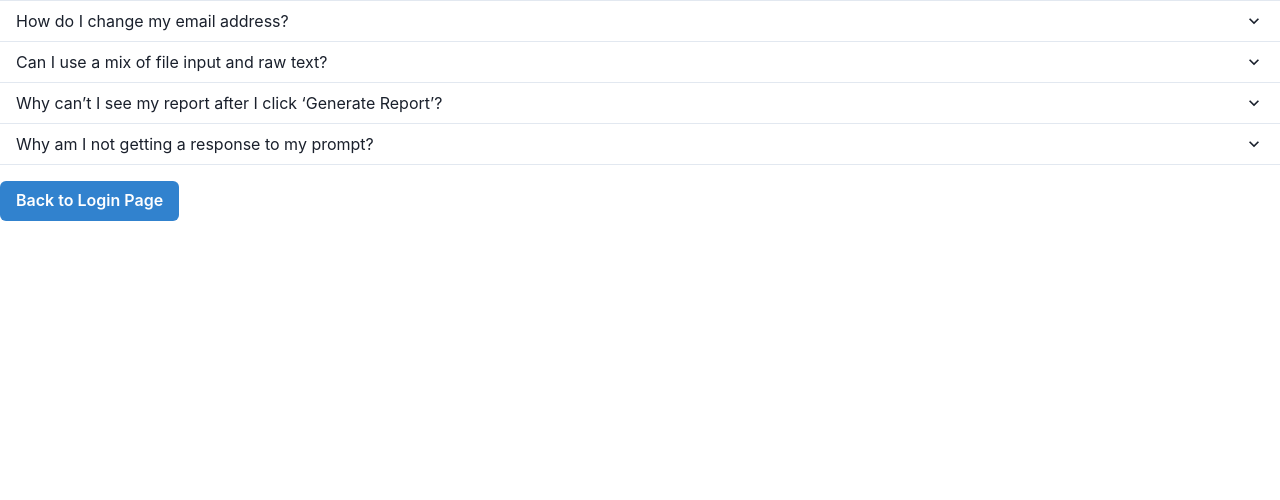
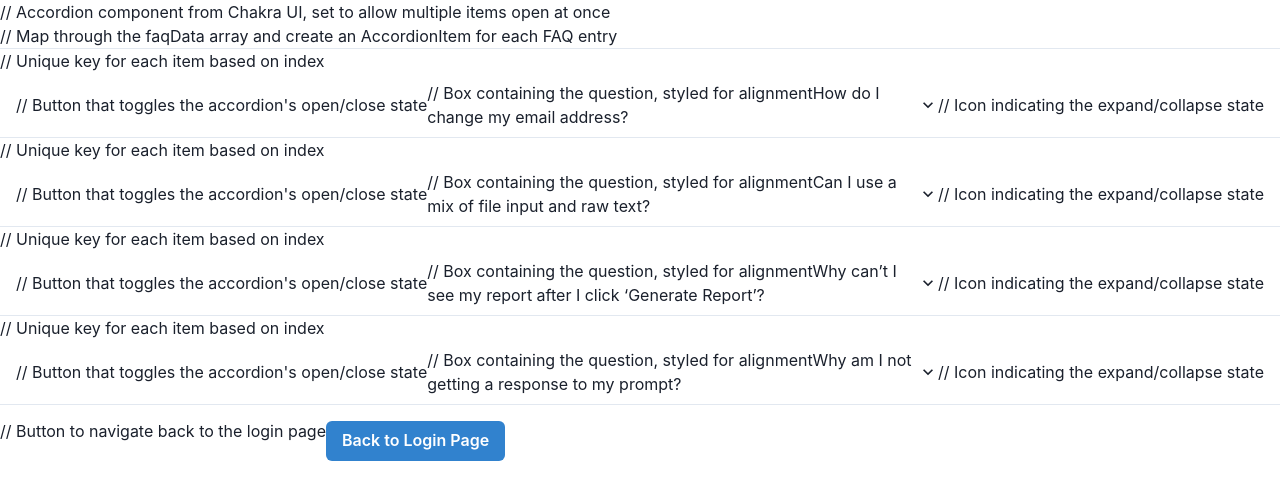
Before and after one commit to alejmedinajr/AI-Detector, a React (Create React App) app in the folder snitch-ai/: page /faq in a window 1280 px wide. Shown: the top 500 px of the page. Built offline with nearby package versions, Linux system fonts and the light colour scheme.

Commit message:
comments

```diff
--- a/snitch-ai/src/components/AboutPage.js
+++ b/snitch-ai/src/components/AboutPage.js
@@ -1,26 +1,35 @@
+// Importing necessary modules from 'react', 'chakra-ui/react', and 'react-router-dom'
 import React from 'react';
 import { Box, Text, Button, Image } from '@chakra-ui/react';
 import { useNavigate } from 'react-router-dom';
-import pic from '../images/IMG_5744.jpg'; // Make sure this path is correct based on where your image is stored
+import pic from '../images/IMG_5744.jpg'; // Importing an image from the project's directory
 
+// Component definition for the AboutPage
 const AboutPage = () => {
-  const navigate = useNavigate();
+  const navigate = useNavigate(); // Hook to enable navigation between routes
 
   return (
+    // Box component acts as a container with padding, margin, max-width, border, border-radius, and shadow
     <Box p={5} my={10} mx="auto" maxW="md" borderWidth="1px" borderRadius="lg" boxShadow="lg" bg='gray.50'>
+      // Text component for the title of the page with styling for font size and weight
       <Text fontSize="2xl" fontWeight="bold" mb={4}>About the Project</Text>
+      // Text component describing the purpose of the project
       <Text mb={2}>
         This project aims to detect AI-generated content in student submissions. The goal is to maintain academic integrity by providing a tool for educators and students to gauge authenticity.
       </Text>
+      // Additional details about the technology used in the project
       <Text mb={2}>
         This tool uses Firebase for authentication and data storage, along with Chakra UI for a clean user interface. The form allows users to sign up, log in, and reset passwords.
       </Text>
+      // Text providing further information on the utility and impact of the project
       <Text mb={2}>
         Data gathered helps analyze trends in AI-generated content and supports educators in maintaining academic standards.
       </Text>
+      // Text component mentioning the achievement of the project team
       <Text mb={4}>
         This project, including Caleb Highsmith, Alejandro Medina, Travis Rafferty, and Noah Zamarripa, secured 3rd place at the 34th Annual Conference of the Consortium for Computing Sciences in Colleges: South Central Region.
       </Text>
+      // Image component displaying a relevant image with specified box size and fit properties
       <Image
         src={pic}
         alt="Team's 3rd place finish"
@@ -28,6 +37,7 @@ const AboutPage = () => {
         objectFit="contain"
         width="100%"
       />
+      // Button component to navigate back to the login page
       <Button colorScheme="blue" mt={4} onClick={() => navigate('/')}>
         Back to Login Page
       </Button>
@@ -35,4 +45,4 @@ const AboutPage = () => {
   );
 };
 
-export default AboutPage;
+export default AboutPage; // Exporting the AboutPage component to be used in other parts of the application
--- a/snitch-ai/src/components/FAQ.js
+++ b/snitch-ai/src/components/FAQ.js
@@ -1,3 +1,4 @@
+// Import necessary React and Chakra UI components
 import React from 'react';
 import {
   Accordion,
@@ -8,10 +9,13 @@ import {
   Box,
   Button
 } from '@chakra-ui/react';
-import { useNavigate } from 'react-router-dom';
+import { useNavigate } from 'react-router-dom'; // Hook to enable navigation between routes
 
+// Define the FAQ component
 const FAQ = () => {
-  const navigate = useNavigate();
+  const navigate = useNavigate(); // Hook to navigate to different routes
+
+  // Data for the FAQ section as an array of objects
   const faqData = [
     {
       question: 'How do I change my email address?',
@@ -32,24 +36,28 @@ const FAQ = () => {
   ];
 
   return (
+    // Container for the FAQ accordion and back button
     <Box>
+      // Accordion component from Chakra UI, set to allow multiple items open at once
       <Accordion allowMultiple>
+        // Map through the faqData array and create an AccordionItem for each FAQ entry
         {faqData.map((faq, index) => (
-          <AccordionItem key={index}>
+          <AccordionItem key={index}> // Unique key for each item based on index
             <h2>
-              <AccordionButton>
-                <Box flex="1" textAlign="left">
+              <AccordionButton> // Button that toggles the accordion's open/close state
+                <Box flex="1" textAlign="left"> // Box containing the question, styled for alignment
                   {faq.question}
                 </Box>
-                <AccordionIcon />
+                <AccordionIcon /> // Icon indicating the expand/collapse state
               </AccordionButton>
             </h2>
-            <AccordionPanel pb={4}>
+            <AccordionPanel pb={4}> // Panel that holds the answer, with padding bottom
               {faq.answer}
             </AccordionPanel>
           </AccordionItem>
         ))}
       </Accordion>
+      // Button to navigate back to the login page
       <Button colorScheme="blue" mt={4} onClick={() => navigate('/')}>
         Back to Login Page
       </Button>
@@ -57,4 +65,4 @@ const FAQ = () => {
   );
 };
 
-export default FAQ;
+export default FAQ; // Export the FAQ component for use in other parts of the application
```
